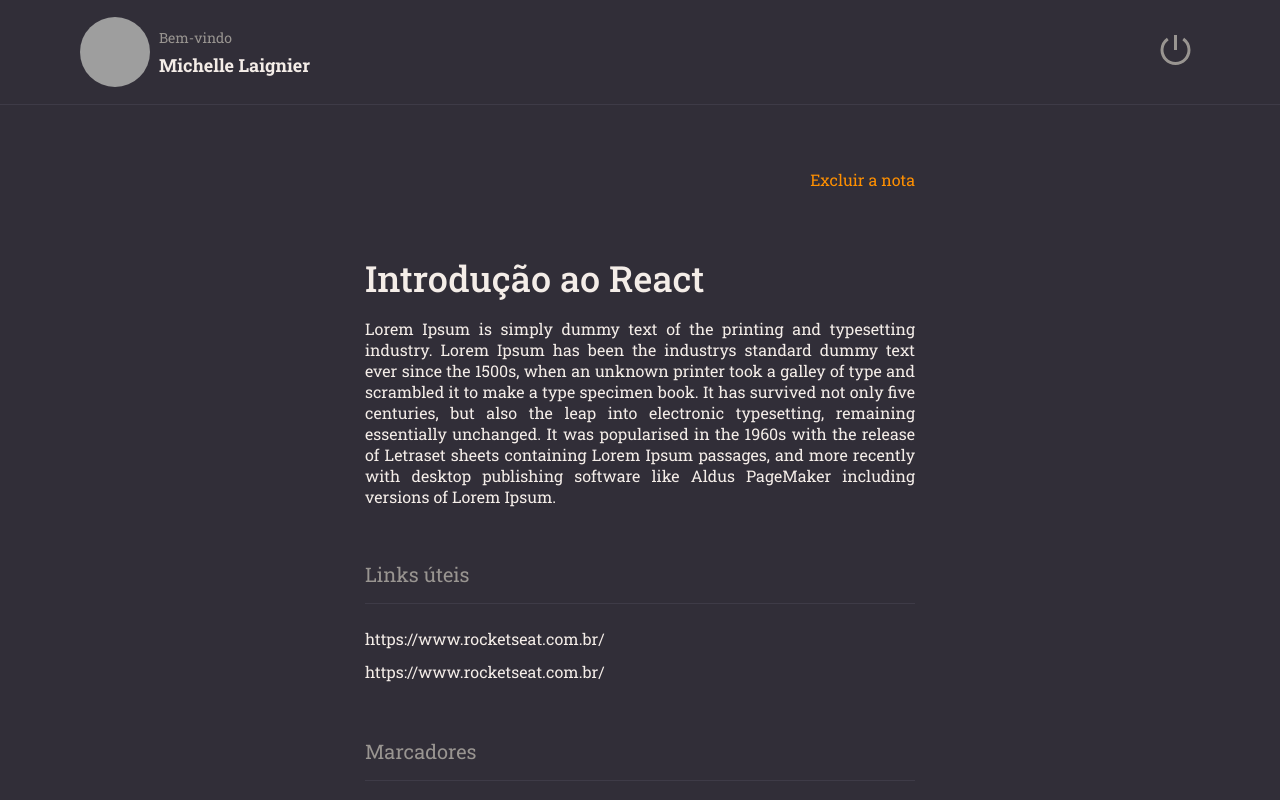
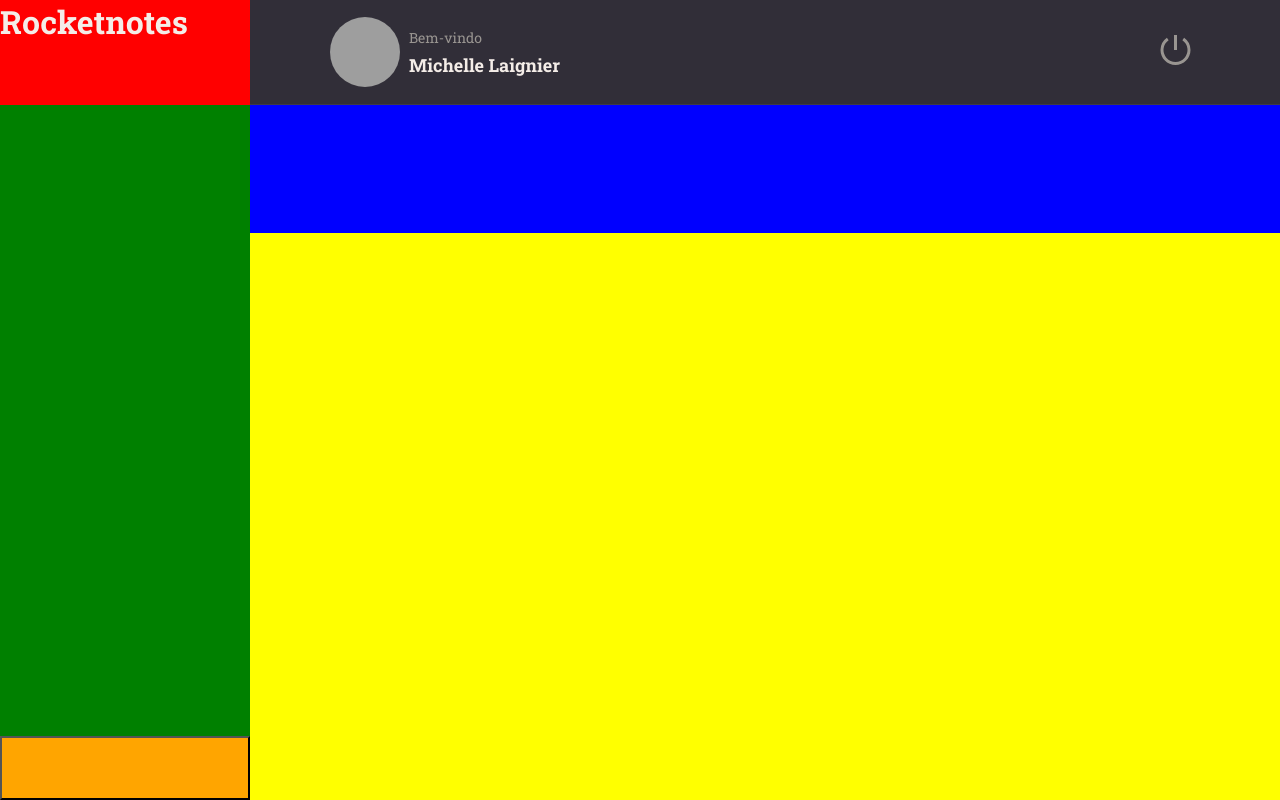
Before and after one commit to Michelle-Laignier/RocketNotes, a React (Vite) app: page / in a window 1280 px wide. Built offline with nearby package versions, Linux system fonts and the light colour scheme; grey boxes are pictures that could not be loaded.

Commit message:
grid home

```diff
--- a/src/main.jsx
+++ b/src/main.jsx
@@ -4,13 +4,13 @@
 import GlobalStyles from "./styles/global"
 import theme from './styles/theme'
 
-import { Details } from './pages/Details'
+import { Home } from './pages/Home'
 
 ReactDOM.createRoot(document.getElementById('root')).render(
   <React.StrictMode>
     <ThemeProvider theme={theme}> {/*Passamos o tema aqui*/}
       <GlobalStyles />
-      <Details />
+      <Home />
     </ThemeProvider>
   </React.StrictMode>,
 )
--- /dev/null
+++ b/src/pages/Home/index.jsx
@@ -0,0 +1,23 @@
+import { Container, Brand, Menu, Search, Content, NewNote } from './styles'
+
+import { Header } from '../../components/Header'
+
+export function Home() {
+  return(
+    <Container>
+      <Brand>
+				<h1>Rocketnotes</h1>
+      </Brand>
+
+			<Header></Header>
+
+			<Menu></Menu>
+
+			<Search></Search>
+
+			<Content></Content>
+
+			<NewNote></NewNote>
+    </Container>
+  )
+}
--- /dev/null
+++ b/src/pages/Home/styles.js
@@ -0,0 +1,46 @@
+import styled from "styled-components";
+
+export const Container = styled.div`
+    background-color: ${({ theme }) => theme.COLORS.BACKGROUND_800};
+    height: 100vh;
+    width: 100%;
+
+    display: grid;
+    grid-template-columns: 250px auto;
+    grid-template-rows: 105px 128px auto 64px;
+    grid-template-areas:
+    "brand header"
+    "menu search"
+    "menu content"
+    "newnote content";
+`
+
+{/*
+    grid-template-columns: 250px auto; menu e o resto da página.
+    grid-template-rows: 105px 128px auto 64px; cabeçalho, search, resto e botão.
+*/}
+
+export const Brand = styled.div`
+    background: red;
+    grid-area: brand;
+`
+
+export const Menu = styled.ul`
+    background: green;
+    grid-area: menu;
+`
+
+export const Search = styled.div`
+    background: blue;
+    grid-area: search;
+`
+
+export const Content = styled.div`
+    background: yellow;
+    grid-area: content;
+`
+
+export const NewNote = styled.button`
+    background: orange;
+    grid-area: newnote;
+`
```
